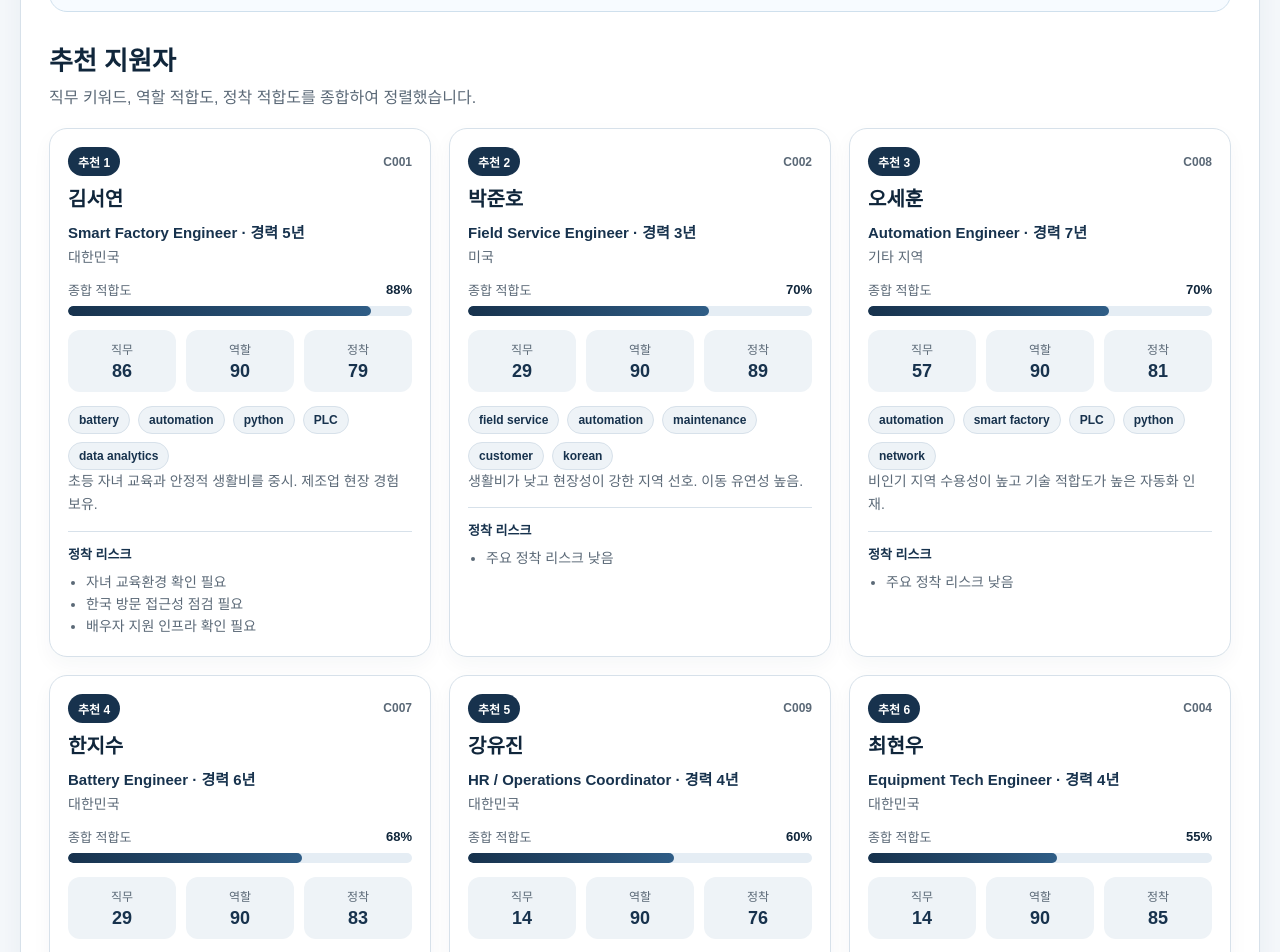
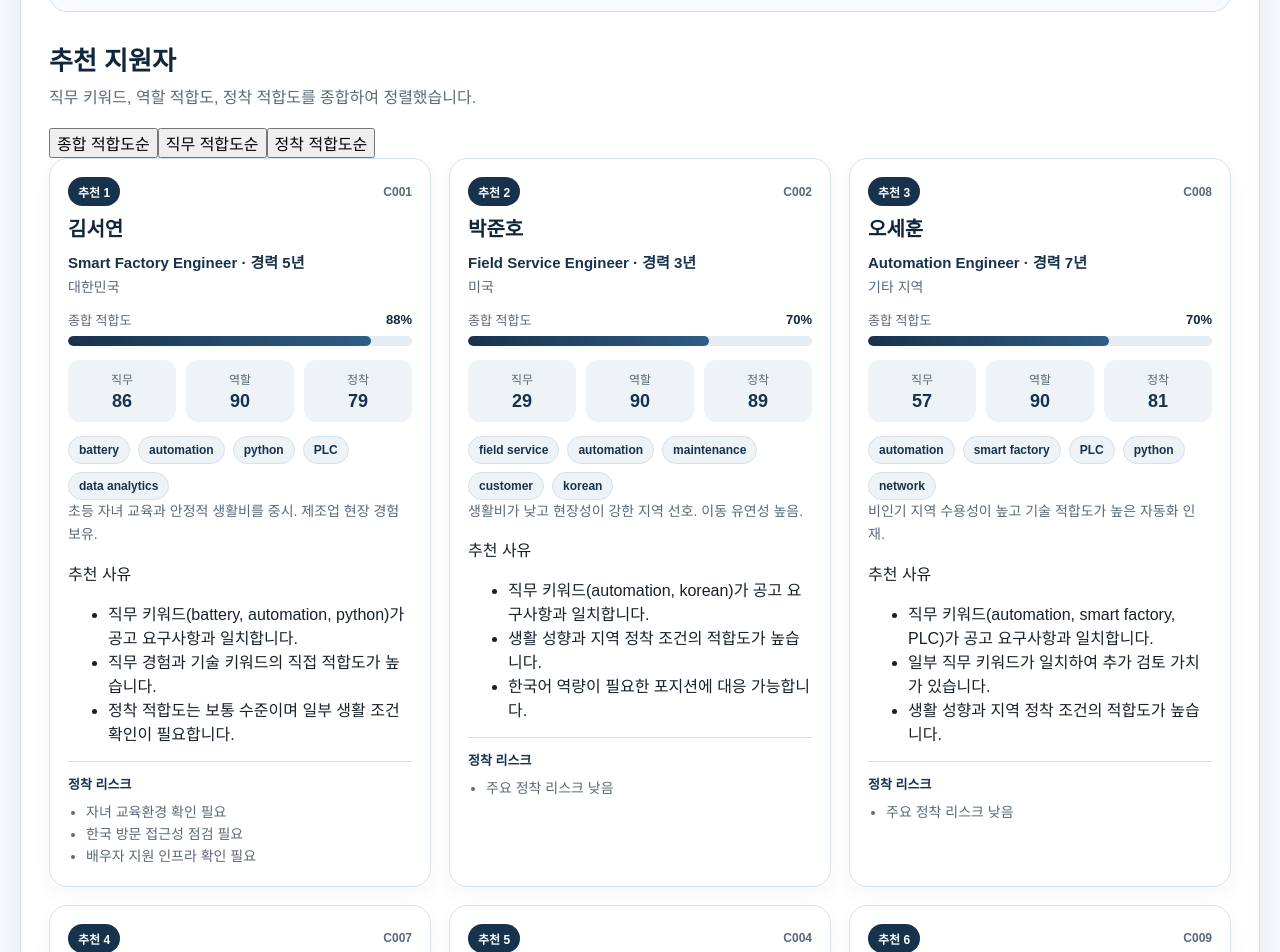
Before and after one commit to miaminkyong/global-talent-matching-mvp, a React (Vite) app: page / in a window 1280 px wide. Shown: the part 1260-2212 px from the top of the page. Built offline with nearby package versions, Linux system fonts and the light colour scheme.

Commit message:
Update App.jsx

```diff
--- a/src/App.jsx
+++ b/src/App.jsx
@@ -364,8 +364,9 @@ function scoreMatch(candidate, job) {
       .split(/\s|\/|-/)
       .some(
         (w) =>
-          job.title.toLowerCase().includes(w) ||
-          job.category.toLowerCase().includes(w)
+          w.length > 2 &&
+          (job.title.toLowerCase().includes(w) ||
+            job.category.toLowerCase().includes(w))
       )
       ? 90
       : 55;
@@ -388,13 +389,22 @@ function scoreMatch(candidate, job) {
 
   const settlementScore = clamp(fit.reduce((a, b) => a + b, 0) / fit.length);
   const koreanBonus = job.koreanRequired && cSkills.includes("korean") ? 8 : 0;
-  const total = clamp(skillScore * 0.38 + roleScore * 0.22 + settlementScore * 0.35 + koreanBonus);
+
+  const total = clamp(
+    skillScore * 0.38 +
+      roleScore * 0.22 +
+      settlementScore * 0.35 +
+      koreanBonus
+  );
 
   const risks = [];
   if (candidate.hasChild && r.school < 4) risks.push("자녀 교육환경 확인 필요");
-  if (prefMap[candidate.housingCost] > r.cost + 1) risks.push("생활비 기대치 대비 부담 가능성");
-  if (candidate.koreaVisit.includes("direct") && r.directFlight < 4) risks.push("한국 방문 접근성 점검 필요");
-  if (candidate.spouseESL && r.koreanCommunity < 3) risks.push("배우자 지원 인프라 확인 필요");
+  if (prefMap[candidate.housingCost] > r.cost + 1)
+    risks.push("생활비 기대치 대비 부담 가능성");
+  if (candidate.koreaVisit.includes("direct") && r.directFlight < 4)
+    risks.push("한국 방문 접근성 점검 필요");
+  if (candidate.spouseESL && r.koreanCommunity < 3)
+    risks.push("배우자 지원 인프라 확인 필요");
   if (risks.length === 0) risks.push("주요 정착 리스크 낮음");
 
   return {
@@ -404,6 +414,48 @@ function scoreMatch(candidate, job) {
     settlementScore: Math.round(settlementScore),
     risks
   };
+}
+
+function getMatchReason(candidate, job, match) {
+  const reasons = [];
+
+  const skillOverlap = candidate.skills.filter((skill) =>
+    job.keywords.some(
+      (keyword) =>
+        keyword.toLowerCase().includes(skill.toLowerCase()) ||
+        skill.toLowerCase().includes(keyword.toLowerCase())
+    )
+  );
+
+  if (skillOverlap.length > 0) {
+    reasons.push(
+      `직무 키워드(${skillOverlap.slice(0, 3).join(", ")})가 공고 요구사항과 일치합니다.`
+    );
+  }
+
+  if (match.skillScore >= 70) {
+    reasons.push("직무 경험과 기술 키워드의 직접 적합도가 높습니다.");
+  } else if (match.skillScore >= 45) {
+    reasons.push("일부 직무 키워드가 일치하여 추가 검토 가치가 있습니다.");
+  }
+
+  if (match.settlementScore >= 80) {
+    reasons.push("생활 성향과 지역 정착 조건의 적합도가 높습니다.");
+  } else if (match.settlementScore >= 65) {
+    reasons.push("정착 적합도는 보통 수준이며 일부 생활 조건 확인이 필요합니다.");
+  } else {
+    reasons.push("직무 적합도는 있으나 정착 리스크 검토가 필요합니다.");
+  }
+
+  if (candidate.hasChild && job.regionProfile.familyFit >= 4) {
+    reasons.push("가족 동반 정착에 비교적 적합한 지역 조건을 보입니다.");
+  }
+
+  if (job.koreanRequired && candidate.skills.includes("korean")) {
+    reasons.push("한국어 역량이 필요한 포지션에 대응 가능합니다.");
+  }
+
+  return [...new Set(reasons)].slice(0, 3);
 }
 
 function Tag({ children }) {
@@ -438,8 +490,10 @@ export default function App() {
   const [selectedJobId, setSelectedJobId] = useState("J001");
   const [query, setQuery] = useState("");
   const [stateFilter, setStateFilter] = useState("ALL");
+  const [sortMode, setSortMode] = useState("total");
 
-  const selectedJob = jobPostings.find((job) => job.id === selectedJobId) || jobPostings[0];
+  const selectedJob =
+    jobPostings.find((job) => job.id === selectedJobId) || jobPostings[0];
 
   const matchResults = useMemo(() => {
     return candidates
@@ -447,8 +501,13 @@ export default function App() {
         candidate,
         match: scoreMatch(candidate, selectedJob)
       }))
-      .sort((a, b) => b.match.total - a.match.total);
-  }, [selectedJob]);
+      .sort((a, b) => {
+        if (sortMode === "skill") return b.match.skillScore - a.match.skillScore;
+        if (sortMode === "settlement")
+          return b.match.settlementScore - a.match.settlementScore;
+        return b.match.total - a.match.total;
+      });
+  }, [selectedJob, sortMode]);
 
   const filteredJobs = useMemo(() => {
     return jobPostings.filter((job) => {
@@ -478,7 +537,8 @@ export default function App() {
           <div className="hero-topline">Global Talent Landing Platform · MVP</div>
           <h1 className="hero-title">글로벌 인재 발굴·정착 지원 대시보드</h1>
           <p className="hero-desc">
-            공개 공고 샘플과 가상 지원자 데이터를 기반으로 직무 적합도와 정착 적합도를 함께 확인할 수 있는 초기 데모 화면입니다.
+            공개 공고 샘플과 가상 지원자 데이터를 기반으로 직무 적합도와
+            정착 적합도를 함께 확인할 수 있는 초기 데모 화면입니다.
           </p>
 
           <div className="stats-grid">
@@ -523,7 +583,10 @@ export default function App() {
             <div className="section-head">
               <div>
                 <h2>공고 선택</h2>
-                <p>여러 공고 중 하나를 선택하면 해당 공고에 대한 추천 지원자 카드가 아래에 정렬됩니다.</p>
+                <p>
+                  여러 공고 중 하나를 선택하면 해당 공고에 대한 추천 지원자
+                  카드가 아래에 정렬됩니다.
+                </p>
               </div>
             </div>
 
@@ -531,7 +594,9 @@ export default function App() {
               {jobPostings.map((job) => (
                 <button
                   key={job.id}
-                  className={`job-card selectable ${selectedJobId === job.id ? "selected" : ""}`}
+                  className={`job-card selectable ${
+                    selectedJobId === job.id ? "selected" : ""
+                  }`}
                   onClick={() => setSelectedJobId(job.id)}
                 >
                   <div className="card-top-row">
@@ -556,7 +621,11 @@ export default function App() {
                 <div className="tag-row">
                   <Tag>{selectedJob.category}</Tag>
                   <Tag>{selectedJob.seniority}</Tag>
-                  <Tag>{selectedJob.koreanRequired ? "Korean Required" : "Korean Preferred"}</Tag>
+                  <Tag>
+                    {selectedJob.koreanRequired
+                      ? "Korean Required"
+                      : "Korean Preferred"}
+                  </Tag>
                 </div>
               </div>
             </div>
@@ -564,8 +633,33 @@ export default function App() {
             <div className="section-head">
               <div>
                 <h2>추천 지원자</h2>
-                <p>직무 키워드, 역할 적합도, 정착 적합도를 종합하여 정렬했습니다.</p>
+                <p>
+                  직무 키워드, 역할 적합도, 정착 적합도를 종합하여 정렬했습니다.
+                </p>
               </div>
+            </div>
+
+            <div className="sort-control">
+              <button
+                className={`sort-btn ${sortMode === "total" ? "active" : ""}`}
+                onClick={() => setSortMode("total")}
+              >
+                종합 적합도순
+              </button>
+              <button
+                className={`sort-btn ${sortMode === "skill" ? "active" : ""}`}
+                onClick={() => setSortMode("skill")}
+              >
+                직무 적합도순
+              </button>
+              <button
+                className={`sort-btn ${
+                  sortMode === "settlement" ? "active" : ""
+                }`}
+                onClick={() => setSortMode("settlement")}
+              >
+                정착 적합도순
+              </button>
             </div>
 
             <div className="card-grid candidate-grid">
@@ -598,6 +692,17 @@ export default function App() {
 
                   <p className="card-summary">{candidate.notes}</p>
 
+                  <div className="reason-box">
+                    <div className="reason-title">추천 사유</div>
+                    <ul>
+                      {getMatchReason(candidate, selectedJob, match).map(
+                        (reason) => (
+                          <li key={reason}>{reason}</li>
+                        )
+                      )}
+                    </ul>
+                  </div>
+
                   <div className="risk-box">
                     <div className="risk-title">정착 리스크</div>
                     <ul>
@@ -617,7 +722,10 @@ export default function App() {
             <div className="section-head section-head-inline">
               <div>
                 <h2>공고 모음</h2>
-                <p>미국 진출 한국기업 관련 공개 공고 샘플을 한눈에 확인할 수 있습니다.</p>
+                <p>
+                  미국 진출 한국기업 관련 공개 공고 샘플을 한눈에 확인할 수
+                  있습니다.
+                </p>
               </div>
               <div className="filter-wrap">
                 <input
@@ -632,11 +740,13 @@ export default function App() {
                   onChange={(e) => setStateFilter(e.target.value)}
                 >
                   <option value="ALL">전체 주</option>
-                  {[...new Set(jobPostings.map((job) => job.state))].map((state) => (
-                    <option key={state} value={state}>
-                      {state}
-                    </option>
-                  ))}
+                  {[...new Set(jobPostings.map((job) => job.state))].map(
+                    (state) => (
+                      <option key={state} value={state}>
+                        {state}
+                      </option>
+                    )
+                  )}
                 </select>
               </div>
             </div>
@@ -671,7 +781,9 @@ export default function App() {
             <div className="section-head">
               <div>
                 <h2>지원자 데이터 (가상)</h2>
-                <p>설문 기반 가상 후보자 데이터를 포토카드형으로 정리한 화면입니다.</p>
+                <p>
+                  설문 기반 가상 후보자 데이터를 포토카드형으로 정리한 화면입니다.
+                </p>
               </div>
             </div>
 
@@ -696,7 +808,9 @@ export default function App() {
                     </div>
                     <div className="info-item">
                       <div className="info-label">교육 중요도</div>
-                      <div className="info-value">{candidate.educationImportance}/7</div>
+                      <div className="info-value">
+                        {candidate.educationImportance}/7
+                      </div>
                     </div>
                     <div className="info-item">
                       <div className="info-label">한국 방문</div>
@@ -704,7 +818,9 @@ export default function App() {
                     </div>
                     <div className="info-item">
                       <div className="info-label">배우자 지원</div>
-                      <div className="info-value">{candidate.spouseESL ? "필요" : "해당 없음"}</div>
+                      <div className="info-value">
+                        {candidate.spouseESL ? "필요" : "해당 없음"}
+                      </div>
                     </div>
                   </div>
 
@@ -722,7 +838,9 @@ export default function App() {
         )}
 
         <footer className="footer-note">
-          본 화면은 제안서 제출용 MVP 예시입니다. 실제 서비스에서는 공식 채용 데이터, 기업 입력 데이터, 지역 생활환경 데이터 등을 연동해 고도화할 수 있습니다.
+          본 화면은 제안서 제출용 MVP 예시입니다. 실제 서비스에서는 공식 채용
+          데이터, 기업 입력 데이터, 지역 생활환경 데이터 등을 연동해 고도화할 수
+          있습니다.
         </footer>
       </div>
     </div>
```
